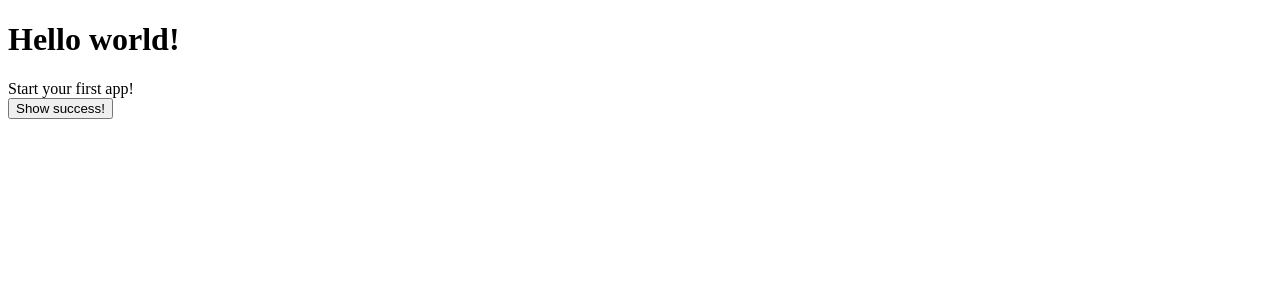
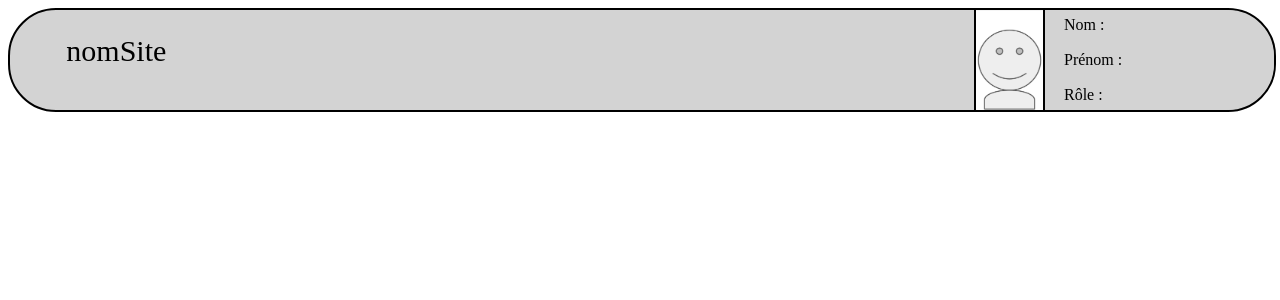
Before and after one commit to 2019-2020-ps6/2023-2024-ps6-dndeveloppers, an Angular app in the folder front-end/: page / in a window 1280 px wide. Shown: the top 300 px of the page. Built offline with nearby package versions, Linux system fonts and the light colour scheme.

Commit message:
#1 feat component profil

```diff
--- a/front-end/angular.json
+++ b/front-end/angular.json
@@ -100,5 +100,8 @@
         }
       }
     }
+  },
+  "cli": {
+    "analytics": "4a1b7a0c-c97e-4fb8-9409-f54788a37812"
   }
 }
--- a/front-end/src/app/app-routing.module.ts
+++ b/front-end/src/app/app-routing.module.ts
@@ -1,7 +1,11 @@
 import { NgModule } from '@angular/core';
 import { RouterModule, Routes } from '@angular/router';
+import { ProfilComponent } from './profil/profil.component';
+const routes: Routes = [
+  {path: 'app-profil', component: ProfilComponent}
+];
 
-const routes: Routes = [];
+
 
 @NgModule({
   imports: [RouterModule.forRoot(routes)],
--- a/front-end/src/app/app.component.html
+++ b/front-end/src/app/app.component.html
@@ -1,7 +1,3 @@
-<h1 class="title">{{title}}</h1>
-<div class="description">Start your first app!</div>
-
-<button (click)="showHideSuccess()">Show success!</button>
-<div class="success" *ngIf="showSuccess">
-    <span class="message">Wow!</span>
+<div class="main-content">
+    <app-profil class="sommet"></app-profil>
 </div>
--- a/front-end/src/app/app.component.ts
+++ b/front-end/src/app/app.component.ts
@@ -6,12 +6,5 @@ import { Component } from '@angular/core';
   styleUrls: ['./app.component.scss']
 })
 export class AppComponent {
-  public title: string = 'Hello world!';
-  public showSuccess = false;
-
   constructor() {}
-
-  showHideSuccess() {
-    this.showSuccess = !this.showSuccess;
-  }
 }
--- a/front-end/src/app/app.module.ts
+++ b/front-end/src/app/app.module.ts
@@ -3,10 +3,12 @@ import { BrowserModule } from '@angular/platform-browser';
 
 import { AppRoutingModule } from './app-routing.module';
 import { AppComponent } from './app.component';
+import { ProfilComponent } from './profil/profil.component';
 
 @NgModule({
   declarations: [
-    AppComponent
+    AppComponent,
+    ProfilComponent
   ],
   imports: [
     BrowserModule,
--- /dev/null
+++ b/front-end/src/app/profil/profil.component.html
@@ -0,0 +1,13 @@
+<div class="sommet">
+    <div class="nomSite" >
+        <p class="nomSite-texte">
+            nomSite
+        </p>
+    </div>
+    <div class="profil">
+        <img id="imageProfil" src="./assets/imageProfil/default.png" >
+        <p id="nom">Nom :</p>
+        <p id="prenom">Prénom :</p>
+        <p id="role">Rôle :</p>
+    </div>
+</div>
--- /dev/null
+++ b/front-end/src/app/profil/profil.component.scss
@@ -0,0 +1,79 @@
+.sommet {
+    width: 100%;
+    height: auto;
+    display: grid;
+    grid-template-columns: 50% 50%;
+    background-color: lightgray;
+    border : 2px solid black;
+    border-radius: 3rem;
+}
+
+.nomSite {
+    grid-column: 1;
+    margin-left: 1%;
+    margin-top: -1%;
+    width: 300px;
+}
+
+.nomSite-texte {
+    display: flex;
+    align-items: center;
+    justify-content: center;
+    width: 200px;
+    font-size: 30px;
+    height: auto;
+    color: black;
+    background-color: lightgray;
+}
+
+.profil {
+    grid-column: 2;
+    margin-left: auto;
+    align-items: center;
+    width: 300px;
+    height: 100px;
+
+    border-radius: 3rem;
+    color: black;
+    background-color: lightgray;
+
+    display: grid;
+    grid-template-rows: 30% 5% 30% 5% 30%;
+    grid-template-columns: 30% 70%;
+
+}
+
+#imageProfil {
+    max-height: 100px;
+    width: auto;
+    grid-area: 1/1/6/3;
+    border-left : 2px solid black;
+    border-right : 2px solid black;
+}
+
+#nom {
+    grid-row: 1;
+    grid-column: 2;
+}
+#prenom {
+    grid-row: 3;
+    grid-column: 2;
+}
+#role {
+    grid-row: 5;
+    grid-column: 2;
+}
+/////////////////////////////
+///
+/*
+.nomSite {
+    float: left;
+    display: flex;
+    align-items: self-start;
+}
+
+.profil {
+    margin-top: auto;
+    float: right;
+}
+*/
--- /dev/null
+++ b/front-end/src/app/profil/profil.component.ts
@@ -0,0 +1,13 @@
+import { Component, OnInit } from "@angular/core";
+
+@Component({
+    selector: 'app-profil',
+    templateUrl: './profil.component.html',
+    styleUrls: ['./profil.component.scss']
+})
+
+export class ProfilComponent implements OnInit {
+    constructor(){}
+
+    ngOnInit(): void {}
+}
```
Also changed, not shown: front-end/src/assets/imageProfil/default.png (added).
